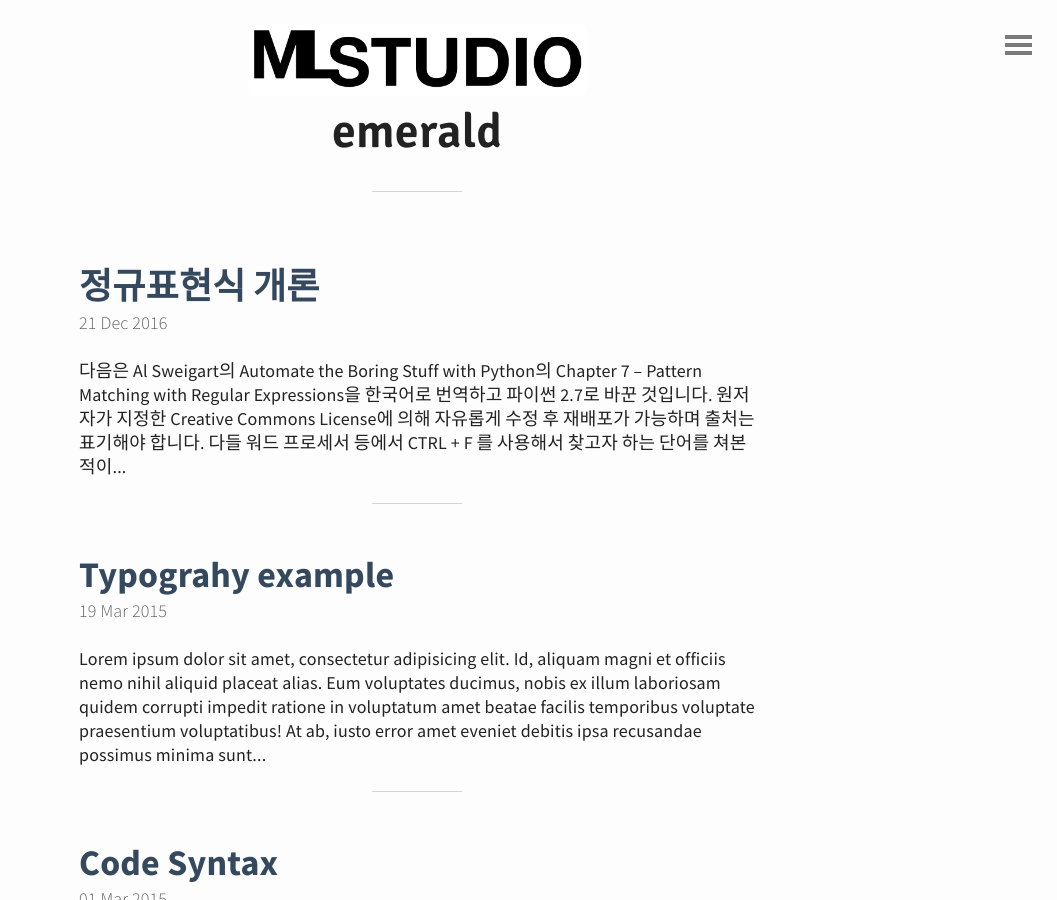
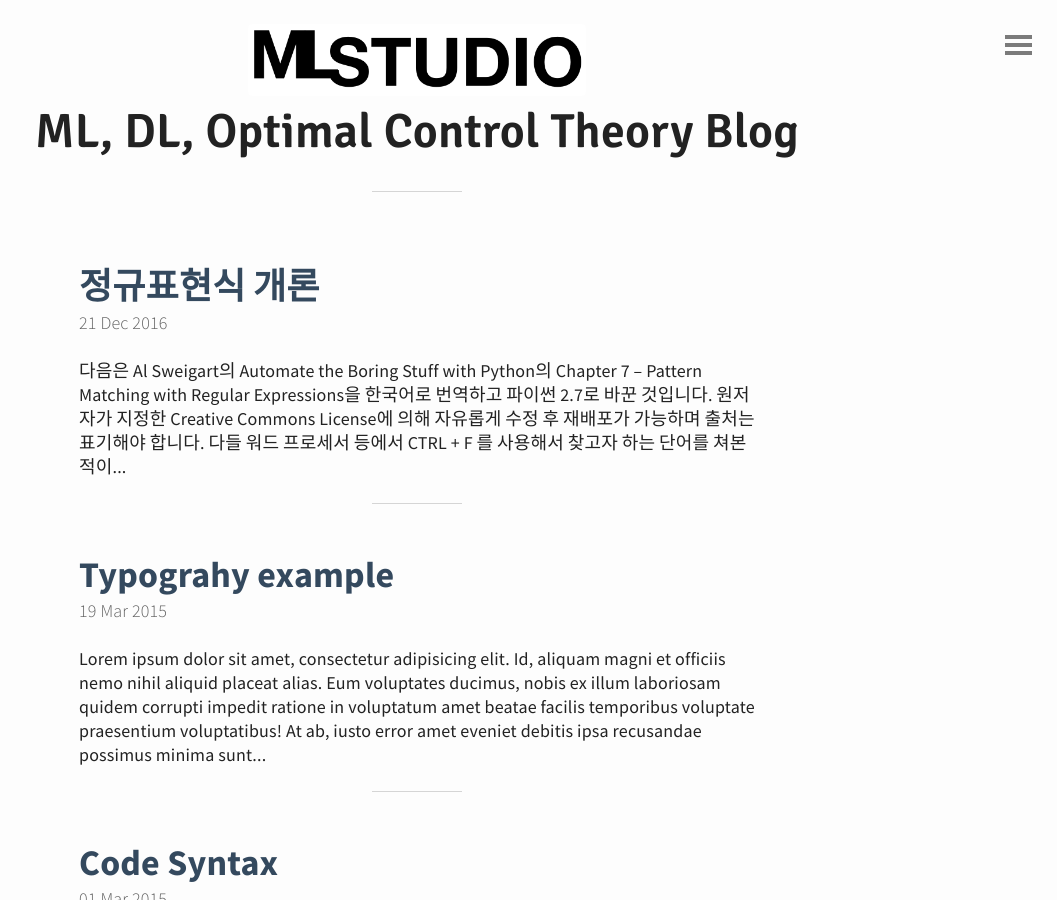
Before and after one commit to mlstdio/mlstdio.github.io, a Jekyll site: the page built from index.html, in a window 1280 px wide and 900 px high. Shown: the whole window, without its empty margins (223-1280 px from the left). Built offline with Jekyll 4.4.1, drawn with Linux system fonts in a browser that asks for light colours; the list of posts is cut into pages by our own code.

Commit message:
no message

```diff
--- a/_includes/header.html
+++ b/_includes/header.html
@@ -1,6 +1,6 @@
 <header id="header">
 	<a href="{{ site.baseurl }}">
 		<img src="{{ "/img/favicon.png" | prepend: site.baseurl | replace: '//', '/' }}" alt="Emerald Logo">
-	  <h1>emerald</h1>
+	  <h1>ML, DL, Optimal Control Theory Blog</h1>
 	</a>
 </header>
```
